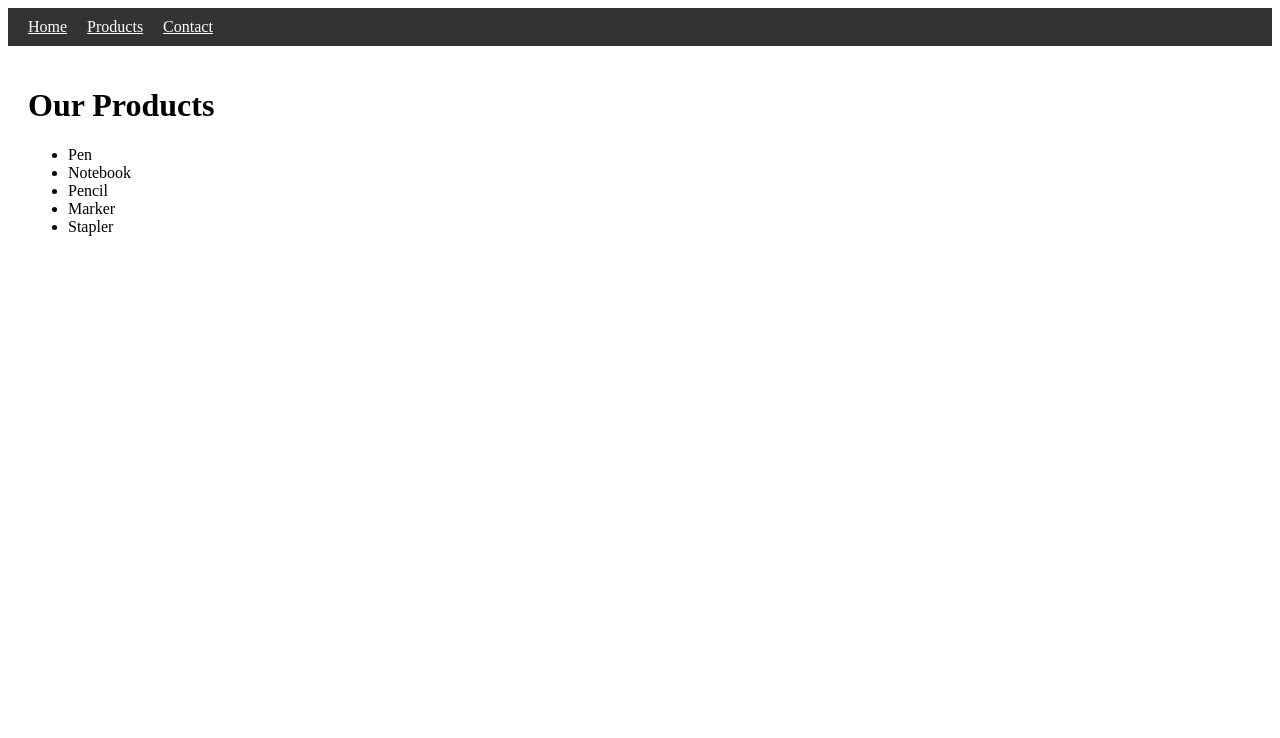
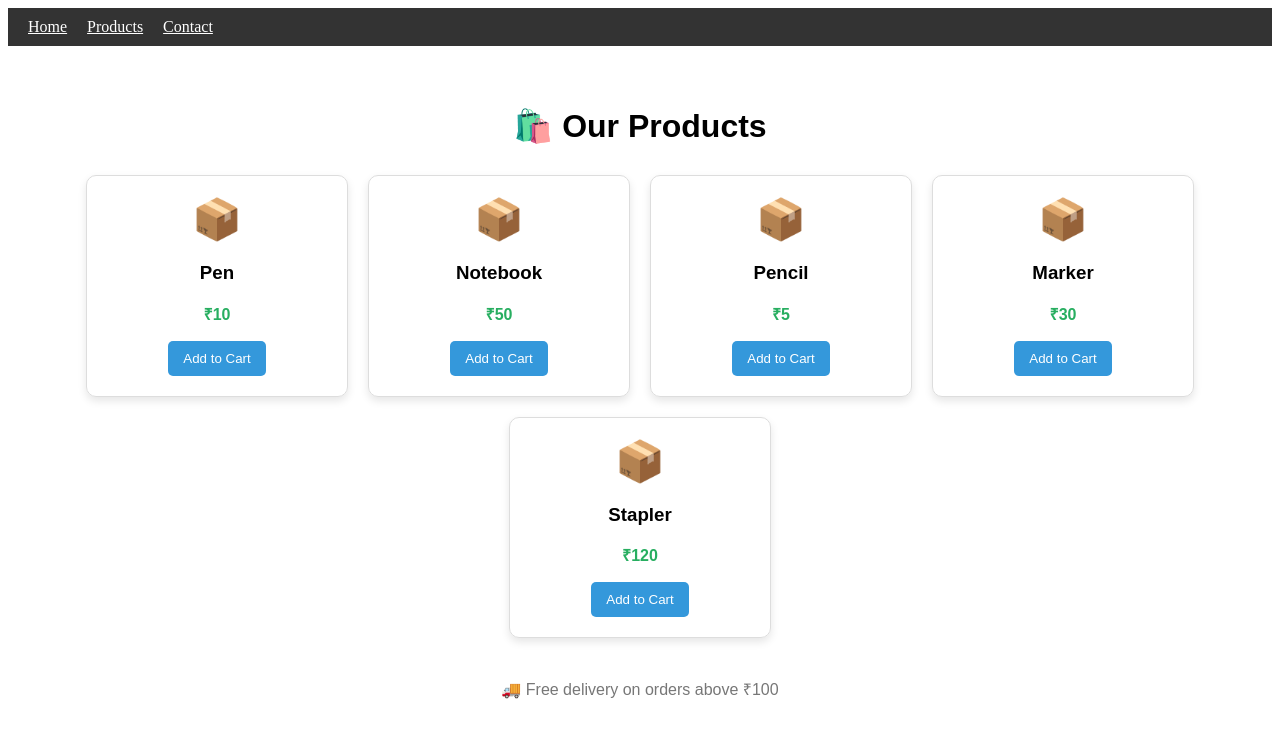
Before and after one commit to vikasrajput0112/stationery-website, a React (Vite) app: page /products in a window 1280 px wide. Shown: the top 738 px of the page. Built offline with nearby package versions, Linux system fonts and the light colour scheme.

Commit message:
Update Products.jsx

```diff
--- a/src/pages/Products.jsx
+++ b/src/pages/Products.jsx
@@ -1,16 +1,80 @@
 import React from "react";
 
 const Products = () => {
-  const items = ["Pen", "Notebook", "Pencil", "Marker", "Stapler"];
+  const items = [
+    { name: "Pen", price: "₹10" },
+    { name: "Notebook", price: "₹50" },
+    { name: "Pencil", price: "₹5" },
+    { name: "Marker", price: "₹30" },
+    { name: "Stapler", price: "₹120" }
+  ];
 
   return (
-    <div style={{ padding: "20px" }}>
-      <h1>Our Products</h1>
-      <ul>
+    <div style={{ padding: "40px", fontFamily: "Arial, sans-serif" }}>
+
+      {/* 🔹 Heading */}
+      <h1 style={{ textAlign: "center", marginBottom: "30px" }}>
+        🛍️ Our Products
+      </h1>
+
+      {/* 🔹 Product Grid */}
+      <div style={{
+        display: "flex",
+        justifyContent: "center",
+        gap: "20px",
+        flexWrap: "wrap"
+      }}>
+
         {items.map((item, index) => (
-          <li key={index}>{item}</li>
+          <div key={index} style={{
+            border: "1px solid #ddd",
+            borderRadius: "10px",
+            width: "220px",
+            padding: "20px",
+            textAlign: "center",
+            boxShadow: "0 4px 8px rgba(0,0,0,0.1)",
+            transition: "0.3s"
+          }}>
+
+            {/* Product Icon */}
+            <div style={{ fontSize: "40px", marginBottom: "10px" }}>
+              📦
+            </div>
+
+            {/* Product Name */}
+            <h3>{item.name}</h3>
+
+            {/* Price */}
+            <p style={{ color: "#27ae60", fontWeight: "bold" }}>
+              {item.price}
+            </p>
+
+            {/* Button */}
+            <button style={{
+              padding: "10px 15px",
+              backgroundColor: "#3498db",
+              color: "#fff",
+              border: "none",
+              borderRadius: "5px",
+              cursor: "pointer"
+            }}>
+              Add to Cart
+            </button>
+
+          </div>
         ))}
-      </ul>
+
+      </div>
+
+      {/* 🔹 Footer Note */}
+      <p style={{
+        textAlign: "center",
+        marginTop: "40px",
+        color: "#777"
+      }}>
+        🚚 Free delivery on orders above ₹100
+      </p>
+
     </div>
   );
 };
```
